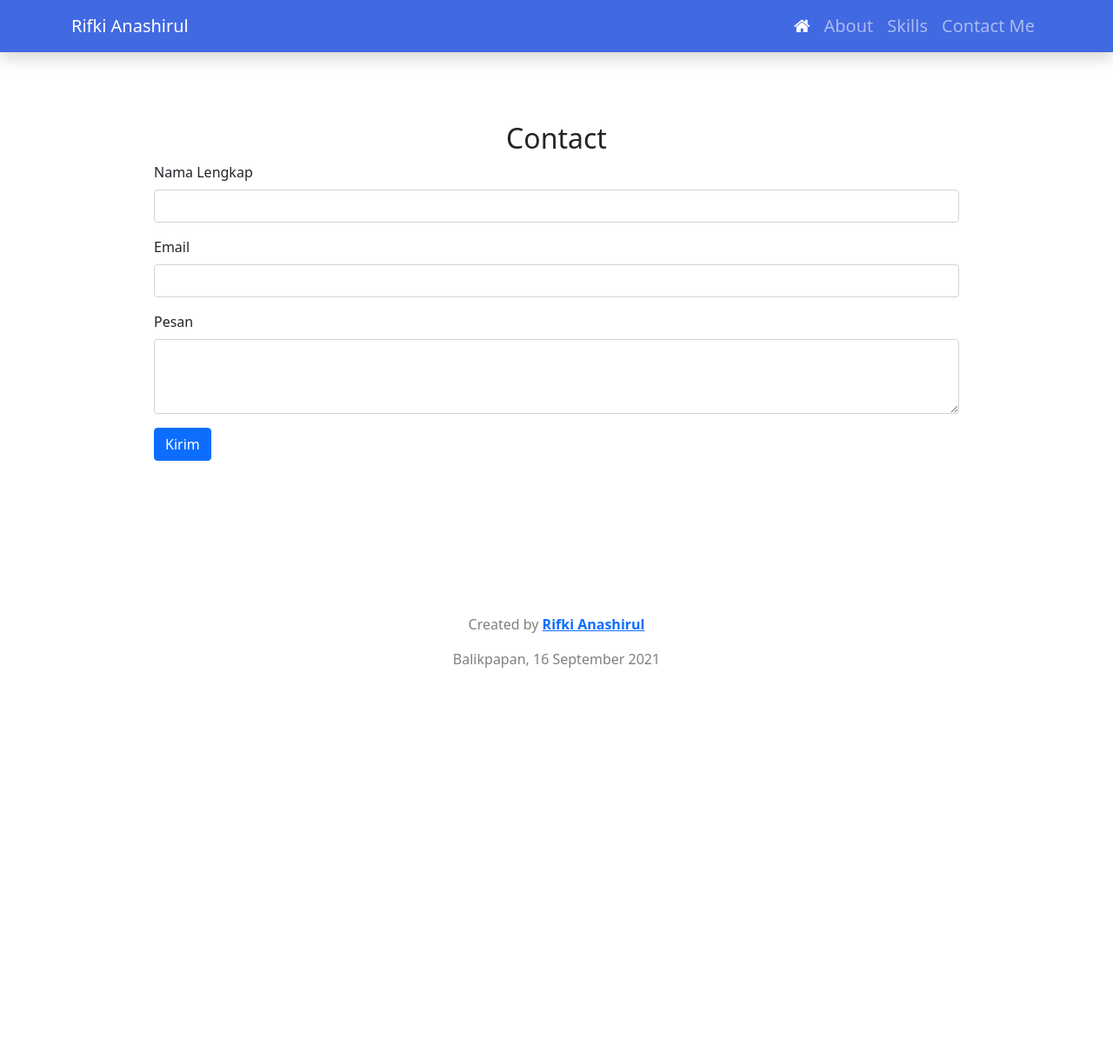
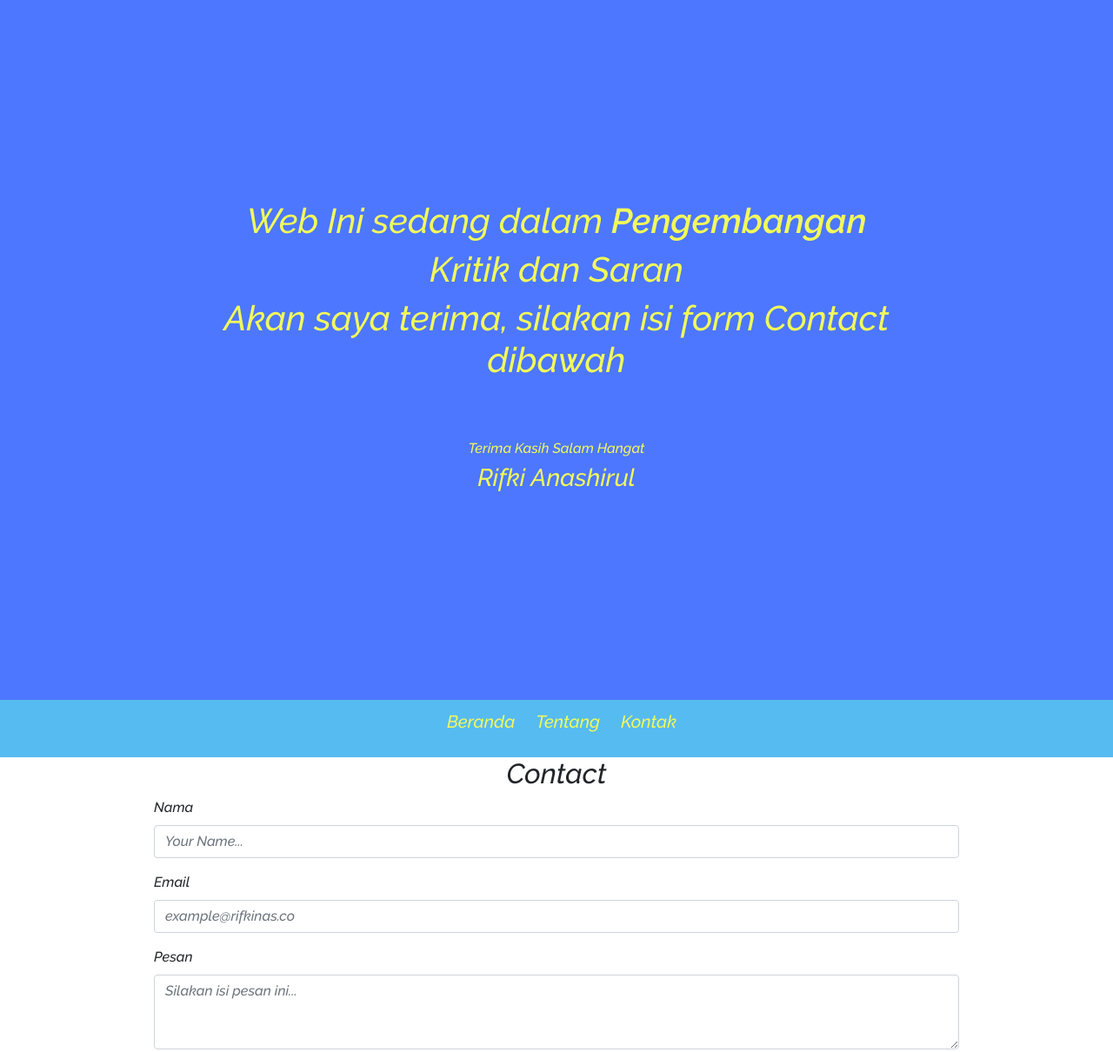
Before and after one commit to rifkinasss/rifkinasss.github.io, a website: page index.html in a window 1280 px wide. Shown: the top 1210 px of the page at 87% size. Before the commit the page ends 800 px from the top, so only its background shows below. Drawn offline with nearby package versions, Linux system fonts and the light colour scheme.

Commit message:
maintanance

```diff
--- a/index.html
+++ b/index.html
@@ -1,131 +1,44 @@
-<!doctype html>
+<!DOCTYPE html>
 <html lang="en">
+<head>
+    <meta charset="UTF-8">
+    <meta http-equiv="X-UA-Compatible" content="IE=edge">
+    <meta name="author" content="Rifki Anashirul">
+    <meta name="viewport" content="width=device-width, initial-scale=1.0">
+    <title>Document</title>
 
-<head>
-    <!-- Required meta tags -->
-    <meta charset="utf-8">
-    <meta name="viewport" content="width=device-width, initial-scale=1">
-    <link rel="icon" href="#">
-    <!-- Bootstrap CSS -->
-    <link href="https://cdn.jsdelivr.net/npm/bootstrap@5.0.2/dist/css/bootstrap.min.css" rel="stylesheet"
-        integrity="sha384-EVSTQN3/azprG1Anm3QDgpJLIm9Nao0Yz1ztcQTwFspd3yD65VohhpuuCOmLASjC" crossorigin="anonymous">
-    <!-- My Css -->
-    <link rel="stylesheet" href="style.css">
-    <!-- Animated On Scroll -->
-    <link rel="stylesheet" href="https://unpkg.com/aos@next/dist/aos.css" />
-    <!-- Animate Css -->
-    <link rel="stylesheet" href="https://cdnjs.cloudflare.com/ajax/libs/animate.css/4.1.1/animate.min.css"/>
-    <!-- Font Awesome -->
-    <link rel="stylesheet" href="https://cdnjs.cloudflare.com/ajax/libs/font-awesome/4.7.0/css/font-awesome.min.css">
-
-    <title>My Portofolio | Rifki Anashirul</title>
+    <!-- Bootstraps 5-->
+    <link href="node_modules/bootstrap/dist/css/bootstrap.min.css" rel="stylesheet">
+    <!-- Stylesheet -->
+    <link rel="stylesheet" href="styles.css">
 </head>
-
 <body>
-    <!-- Navbar -->
-    <nav class="navbar navbar-expand-lg navbar-dark shadow" style="background-color: royalblue;">
-        <div class="container">
-            <a class="navbar-brand" href="#">Rifki Anashirul</a>
-            <button class="navbar-toggler" type="button" data-bs-toggle="collapse" data-bs-target="#navbarNav"
-                aria-controls="navbarNav" aria-expanded="false" aria-label="Toggle navigation">
-                <span class="navbar-toggler-icon"></span>
-            </button>
-            <div class="collapse navbar-collapse icon-bar" id="navbarNav">
-                <ul class="navbar-nav ms-auto">
-                    <li class="nav-item">
-                        <a class="nav-link active" aria-current="page" href="#home">
-                            <i class="fa fa-home"></i></a>
-                    </li>
-                    <li class="nav-item">
-                        <a class="nav-link" href="#about">About</a>
-                    </li>
-                    <li class="nav-item">
-                        <a class="nav-link" href="#skills">Skills</a>
-                    </li>
-                    <li class="nav-item">
-                        <a class="nav-link" href="#contact">Contact Me</a>
-                    </li>
-                </ul>
-            </div>
+    <!-- Header and Navbar Start-->
+    <header>
+        <div class="jumbotron">
+            <h1>Web Ini sedang dalam <b>Pengembangan</b></h1>
+            <h1>Kritik dan Saran</h1>
+            <h1>Akan saya terima, silakan isi form Contact dibawah</h1>
+            <br>
+            <br>
+            <h6>Terima Kasih Salam Hangat</h6>
+            <h3>Rifki Anashirul</h3>
+            <!-- <h1>RIFKI ANASHIRUL</h1>
+            <p>Junior Web Programming | Web Designer</p> -->
         </div>
+    </header>
+    <nav>
+        <ul>
+            <li><a href="">Beranda</a></li>
+            <li><a href="">Tentang</a></li>
+            <li><a href="#contact">Kontak</a></li>
+        </ul>
     </nav>
-    <!-- Akhir Navbar -->
-    <!-- CountDown -->
-    <!-- <div class="countdown text-center mt-5">
-        <p id="demo"></p>
-    </div> -->
-    <!-- Jumbotron -->
-    <!-- <section class="jumbotron text-center mt-5" id="home">
-        <img src="assets/images/rifki.JPG" alt="Rifki Anashirul" width="250" class="rounded-circle img-thumbnail img-fluid">
-        <h1 class="display-4 animate__heartBeat">Rifki Anashirul</h1>
-        <p class="lead">Student | Junior Web Programmer | 18 </p>
-        <p id="demo"></p>
-    </section> -->
-    <!-- Akhir Jumbotron -->
-    <!-- About -->
-    <!-- <section id="about">
-        <div class="container">
-            <div class="row text-center mb-md-4">
-                <div class="col">
-                    <h2>About Me</h2>
-                </div>
-            </div>
-            <div class="row justify-content-center fs-5 text-start">
-                <div class="col-md-4">
-                    <p>Hi, I'm Rifki Anashirul. I was born in Balikpapan, on 19 August 2003. I live in Balikpapan
-                        with
-                        my parents. </p>
-                </div>
-                <div class="col-md-4">
-                    <p>Currently studying at the State Vocational High School 1 Balikpapan. I majored in software
-                        engineering. </p>
-                </div>
-            </div>
-        </div>
-    </section> -->
-    <!-- Akhir About -->
-    <!-- skills -->
-    <!-- <section id="skills">
-        <div class="container">
-            <div class="row text-center mb-4">
-                <div class="col">
-                    <h2>Skills</h2>
-                </div>
-            </div>
-            <div class="row justify-content-center">
-                <div class="col-md-4 mb-3">
-                    <div class="card">
-                        <img src="assets/images/html.jpg" class="card-img-top" alt="skills html">
-                        <div class="card-body">
-                            <p class="card-text text-center">HTML 5</p>
-                        </div>
-                    </div>
-                </div>
-                <div class="col-md-4 mb-3">
-                    <div class="card">
-                        <img src="assets/images/css3.jpg" class="card-img-top" alt="skills css">
-                        <div class="card-body">
-                            <p class="card-text text-center">CSS 3</p>
-                        </div>
-                    </div>
-                </div>
-                <div class="col-md-4 mb-3">
-                    <div class="card">
-                        <img src="assets/images/js.jpg" class="card-img-top" alt="skills js">
-                        <div class="card-body">
-                            <p class="card-text text-center">Java Script</p>
-                        </div>
-                    </div>
-                </div>
-            </div>
-        </div>
-        </div>
-    </section> -->
-    <!-- Akhir skills -->
+    <!-- Header and Navbar End -->
 
     <!-- Contact -->
     <section id="contact">
-        <div class="container mb-3">
+        <div class="container mb-4">
             <div class="row text-center">
                 <div class="col">
                     <h2>Contact</h2>
@@ -139,16 +52,16 @@
                     </div>
                     <form name="ra-contact-form">
                         <div class="mb-3">
-                            <label for="name" class="form-label">Nama Lengkap</label>
-                            <input type="text" class="form-control" id="name" aria-describedby="name" name="nama">
+                            <label for="name" class="form-label">Nama</label>
+                            <input type="text" class="form-control" id="name" aria-describedby="name" name="nama" placeholder="Your Name...">
                         </div>
                         <div class="mb-3">
                             <label for="email" class="form-label">Email</label>
-                            <input type="email" class="form-control" id="email" aria-describedby="email" name="email">
+                            <input type="email" class="form-control" id="email" aria-describedby="email" name="email" placeholder="example@rifkinas.co">
                         </div>
                         <div class="mb-3">
                             <label for="pesan" class="form-label">Pesan</label>
-                            <textarea class="form-control" id="pesan" rows="3" name="pesan"></textarea>
+                            <textarea class="form-control" id="pesan" rows="3" name="pesan" placeholder="Silakan isi pesan ini..."></textarea>
                         </div>
                         <button type="submit" class="btn btn-primary btn-kirim">Kirim</button>
                         <button class="btn btn-primary btn-loading d-none" type="button" disabled>
@@ -156,22 +69,16 @@
                             Loading...
                         </button>
                     </form>
-
                 </div>
             </div>
         </div>
     </section>
     <!-- Akhir Contact -->
-    <!-- Footer -->
-    <footer class="text-black-50 text-center" style="padding-top: 10rem;">
-        <p> Created by <a href="https://www.instagram.com/rifkinasss/" class="text-blue fw-bold">Rifki Anashirul</a></p>
-        <p> Balikpapan, 16 September 2021</p>
-    </footer>
-    <!-- Akhir Footer -->
-    <!-- Option 1: Bootstrap Bundle with Popper -->
-    <script src="https://cdn.jsdelivr.net/npm/bootstrap@5.0.2/dist/js/bootstrap.bundle.min.js"
-        integrity="sha384-MrcW6ZMFYlzcLA8Nl+NtUVF0sA7MsXsP1UyJoMp4YLEuNSfAP+JcXn/tWtIaxVXM" crossorigin="anonymous">
-    </script>
+    <!-- Javascript -->
+    <!-- Js Bootstraps 5 -->
+    <script src="node_modules/bootstrap/dist/js/bootstrap.bundle.min.js"></script>
+
+    <!-- Script Contact -->
     <script>
         const scriptURL =
             'https://script.google.com/macros/s/AKfycbwlZHyjeDUYknro4Hudgv7Q6iRNwaatJrDZIJVYkvi4evSlkoW4wR81tkBncpBCopAoRg/exec'
@@ -203,44 +110,5 @@
                 .catch(error => console.error('Error!', error.message))
         })
     </script>
-    <!-- <script src="https://unpkg.com/aos@next/dist/aos.js"></script>
-    <script>
-        AOS.init();
-    </script>
-    <script>
-        // Set the date we're counting down to
-        var countDownDate = new Date("Aug 19, 2022 00:00:01").getTime();
-
-        // Update the count down every 1 second
-        var x = setInterval(function() {
-
-          // Get today's date and time
-            var now = new Date().getTime();
-
-          // Find the distance between now and the count down date
-            var distance = countDownDate - now;
-
-          // Time calculations for days, hours, minutes and seconds
-          var days = Math.floor(distance / (1000 * 60 * 60 * 24));
-          var hours = Math.floor((distance % (1000 * 60 * 60 * 24)) / (1000 * 60 * 60));
-          var minutes = Math.floor((distance % (1000 * 60 * 60)) / (1000 * 60));
-          var seconds = Math.floor((distance % (1000 * 60)) / 1000);
-
-          // Display the result in the element with id="demo"
-            document.getElementById("demo").innerHTML = days + "d " + hours + "h " + minutes + "m " + seconds + "s ";
-
-          // If the count down is finished, write some text
-            if (distance < 0) {
-            clearInterval(x);
-            document.getElementById("demo").innerHTML = "EXPIRED";
-            }
-        }, 1000);
-        </script>
-        <script>
-            function myFunction() {
-                document.getElementById("demo", myScript);
-            }
-            </script> -->
 </body>
-
 </html>
--- /dev/null
+++ b/package.json
@@ -0,0 +1,6 @@
+{
+  "dependencies": {
+    "bootstrap": "^5.1.3",
+    "mdb-ui-kit": "^4.1.0"
+  }
+}
--- a/style.css
+++ /dev/null
@@ -1,46 +0,0 @@
-body {
-    min-height: auto;
-}
-
-.icon-bar {
-    width: 0.5rem;
-}
-
-.icon-bar a {
-    display: block; /* Make the links appear below each other instead of side-by-side */
-    text-align: center; /* Center-align text */
-    padding: 7px; /* Add some padding */
-    transition: all 0.3s ease; /* Add transition for hover effects */
-    color: white;
-    font-size: 20px;
-}
-
-.icon-bar a:hover {
-    background-color: grey;
-}
-
-.countdown {
-    padding-top: 20rem;
-    font-size: 100px;
-    padding-bottom: 10rem;
-}
-
-.jumbotron {
-    padding-top: 5rem;
-}
-
-#about {
-    padding-top: 5rem;
-}
-
-#skills {
-    padding-top: 5rem;
-}
-
-#contact {
-    padding-top: 5rem;
-}
-
-.footer {
-    padding: 0;
-}
--- /dev/null
+++ b/styles.css
@@ -0,0 +1,49 @@
+@import url('https://fonts.googleapis.com/css2?family=Raleway:ital,wght@1,500;1,600&display=swap');
+
+body {
+    font-family: 'Raleway', sans-serif;
+}
+
+header {
+    display: inline;
+}
+
+.jumbotron {
+    font-size: 20px;
+    padding: 230px;
+    background-color: #4D77FF;
+    text-align: center;
+    color: #F2FA5A;
+}
+
+nav {
+    background-color: #56BBF1;
+    padding: 10px;
+    position: sticky;
+    top: 0;
+
+}
+
+li {
+    display: inline;
+    list-style-type: none;
+    margin-right: 20px;
+}
+
+a {
+    font-size: 20px;
+    font-weight: 400;
+    text-decoration: none;
+    color: #F2FA5A;
+}
+
+a:hover {
+    background-color: #4D77FF;
+    padding: 2.2%;
+    font-weight: bold;
+    color: #F2FA5A;
+}
+
+ul {
+    text-align: center;
+}
```
Also changed, not shown: README.md (deleted), 1 other file.
